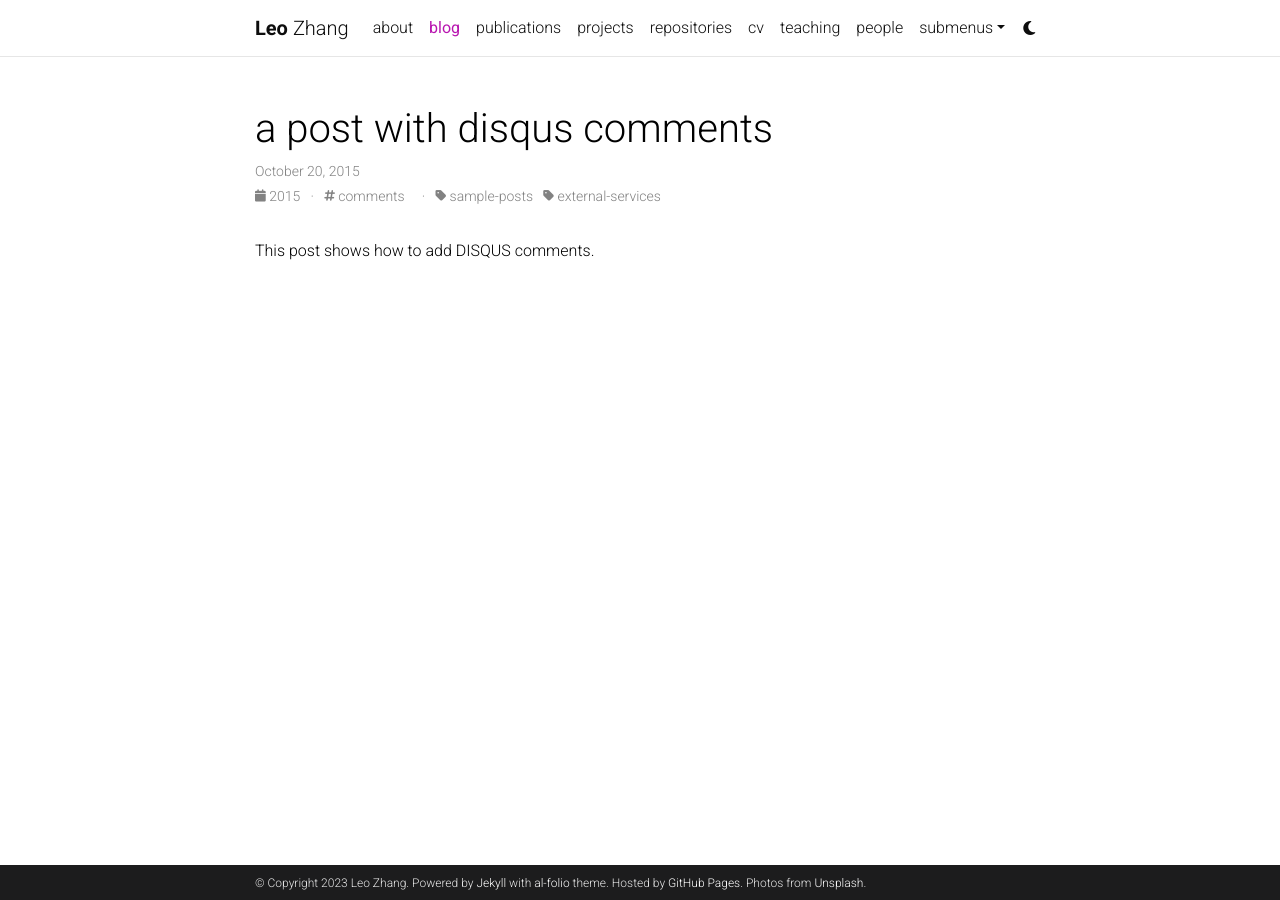
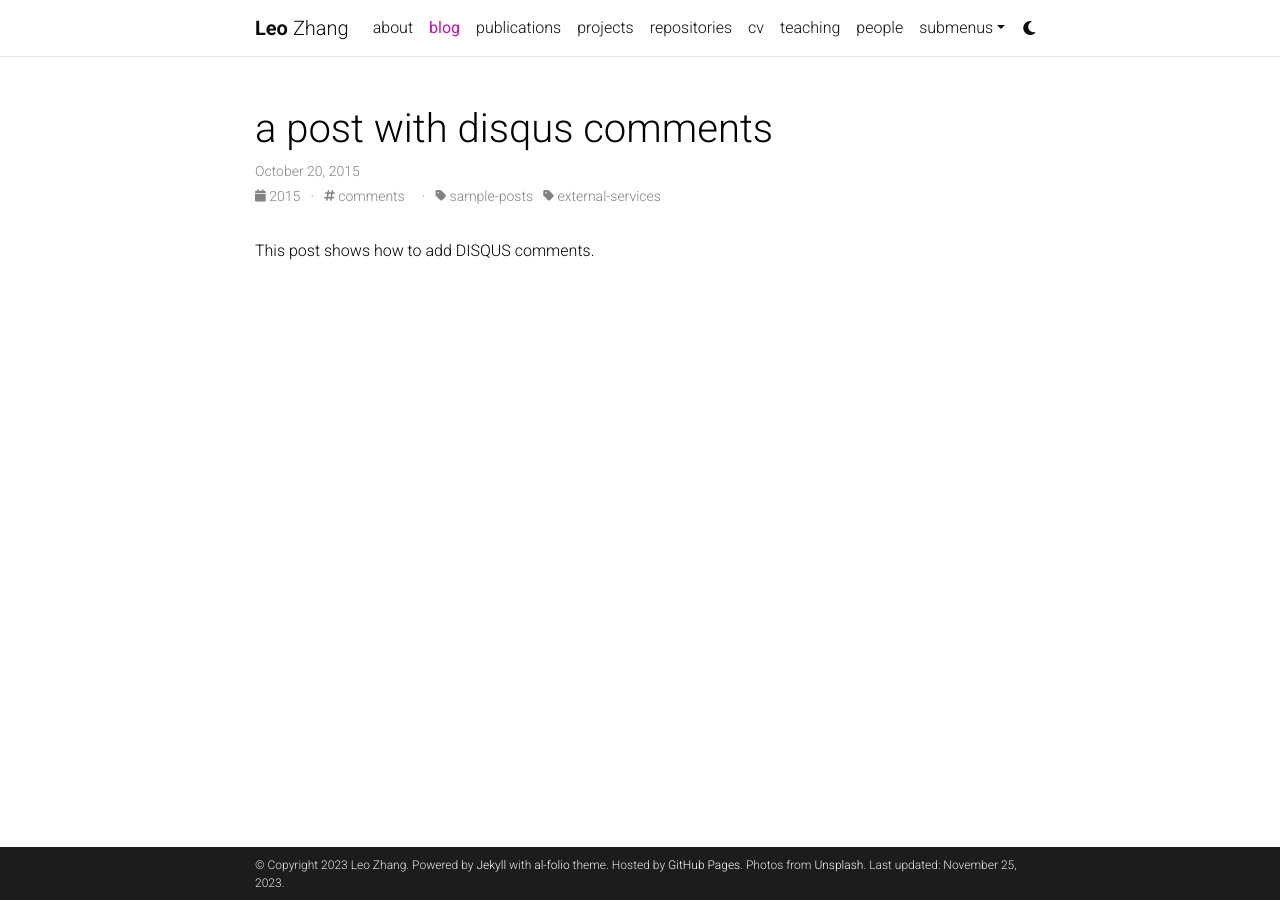
Before and after one commit to leozhangML/leozhangML.github.io, a Jekyll site: the page built from _posts/2015-10-20-disqus-comments.md, in a window 1280 px wide. Built offline with Jekyll 4.4.1, drawn with Linux system fonts in a browser that asks for light colours; comment, search, counter and statistics services are not loaded; a style sheet for code colours, icons or effects is not loaded; some of the changed lines change nothing that is shown.

Commit message:
Update _config.yml

```diff
--- a/_config.yml
+++ b/_config.yml
@@ -20,7 +20,7 @@
 
 url: https://leozhangML.github.io # the base hostname & protocol for your site
 baseurl:  # the subpath of your site, e.g. /blog/
-last_updated: false # set to true if you want to display last updated in the footer
+last_updated: true # set to true if you want to display last updated in the footer
 impressum_path:  # set to path to include impressum link in the footer, use the same path as permalink in a page, helps to conform with EU GDPR
 
 # -----------------------------------------------------------------------------
@@ -41,7 +41,7 @@
 # will use title and url fields
 # Take a look to https://github.com/jekyll/jekyll-feed for more customization
 
-rss_icon: true
+rss_icon: false
 
 # -----------------------------------------------------------------------------
 # Layout
@@ -67,7 +67,7 @@
 # Social integration
 # -----------------------------------------------------------------------------
 
-github_username: # your GitHub user name
+github_username: leozhangML
 gitlab_username: # your GitLab user name
 x_username: # your X handle
 mastodon_username: # your mastodon instance+username in the format instance.tld/@username
@@ -148,15 +148,15 @@
   lang: en
 
 # Disqus comments (DEPRECATED)
-disqus_shortname: al-folio # put your disqus shortname
+# disqus_shortname: al-folio # put your disqus shortname
 # https://help.disqus.com/en/articles/1717111-what-s-a-shortname
 
 # External sources.
 # If you have blog posts published on medium.com or other external sources,
 # you can display them in your blog by adding a link to the RSS feed.
-external_sources:
-  - name: medium.com
-    rss_url: https://medium.com/@al-folio/feed
+#external_sources:
+#  - name: medium.com
+#    rss_url: https://medium.com/@al-folio/feed
 
 # -----------------------------------------------------------------------------
 # Collections
@@ -166,19 +166,19 @@
   news:
     defaults:
       layout: post
-    output: true
+    output: false
     permalink: /news/:path/
   projects:
     output: true
     permalink: /projects/:path/
 
 announcements:
-  enabled: true
+  enabled: false
   scrollable: true # adds a vertical scroll bar if there are more than 3 news items
   limit: 5 # leave blank to include all the news in the `_news` folder
 
 latest_posts:
-  enabled: true
+  enabled: false
   scrollable: true # adds a vertical scroll bar if there are more than 3 new posts items
   limit: 3 # leave blank to include all the blog posts
 
@@ -270,47 +270,47 @@
 # Jekyll Scholar
 # -----------------------------------------------------------------------------
 
-scholar:
+#scholar:
 
-  last_name: [Einstein]
-  first_name: [Albert, A.]
+#  last_name: [Einstein]
+#  first_name: [Albert, A.]
 
-  style: apa
-  locale: en
+#  style: apa
+#  locale: en
 
-  source: /_bibliography/
-  bibliography: papers.bib
-  bibliography_template: bib
+#  source: /_bibliography/
+#  bibliography: papers.bib
+#  bibliography_template: bib
   # Note: if you have latex math in your bibtex, the latex filter
   # preprocessing may conflict with MathJAX if the latter is enabled.
   # See https://github.com/alshedivat/al-folio/issues/357.
-  bibtex_filters: [latex, smallcaps, superscript]
+#  bibtex_filters: [latex, smallcaps, superscript]
 
-  replace_strings: true
-  join_strings: true
+#  replace_strings: true
+#  join_strings: true
 
-  details_dir: bibliography
-  details_layout: bibtex.html
-  details_link: Details
+#  details_dir: bibliography
+#  details_layout: bibtex.html
+#  details_link: Details
 
-  query: "@*"
-  group_by: year
-  group_order: descending
+#  query: "@*"
+#  group_by: year
+#  group_order: descending
 
 # Display different badges withs stats for your publications
-enable_publication_badges:
-  altmetric: true # Altmetric badge (https://www.altmetric.com/products/altmetric-badges/)
-  dimensions: true # Dimensions badge (https://badge.dimensions.ai/)
+#enable_publication_badges:
+#  altmetric: true # Altmetric badge (https://www.altmetric.com/products/altmetric-badges/)
+#  dimensions: true # Dimensions badge (https://badge.dimensions.ai/)
 
 # Filter out certain bibtex entry keywords used internally from the bib output
-filtered_bibtex_keywords: [abbr, abstract, arxiv, bibtex_show, html, pdf, selected, supp, blog, code, poster, slides, website, preview, altmetric]
+#filtered_bibtex_keywords: [abbr, abstract, arxiv, bibtex_show, html, pdf, selected, supp, blog, code, poster, slides, website, preview, altmetric]
 
 # Maximum number of authors to be shown for each publication (more authors are visible on click)
-max_author_limit: 3  # leave blank to always show all authors
-more_authors_animation_delay: 10  # more authors are revealed on click using animation; smaller delay means faster animation
+#max_author_limit: 3  # leave blank to always show all authors
+#more_authors_animation_delay: 10  # more authors are revealed on click using animation; smaller delay means faster animation
 
 # Enables publication thumbnails. If disabled, none of the publications will display thumbnails, even if specified in the bib entry.
-enable_publication_thumbnails: true
+#enable_publication_thumbnails: true
 
 # -----------------------------------------------------------------------------
 # Jekyll Link Attributes
```
